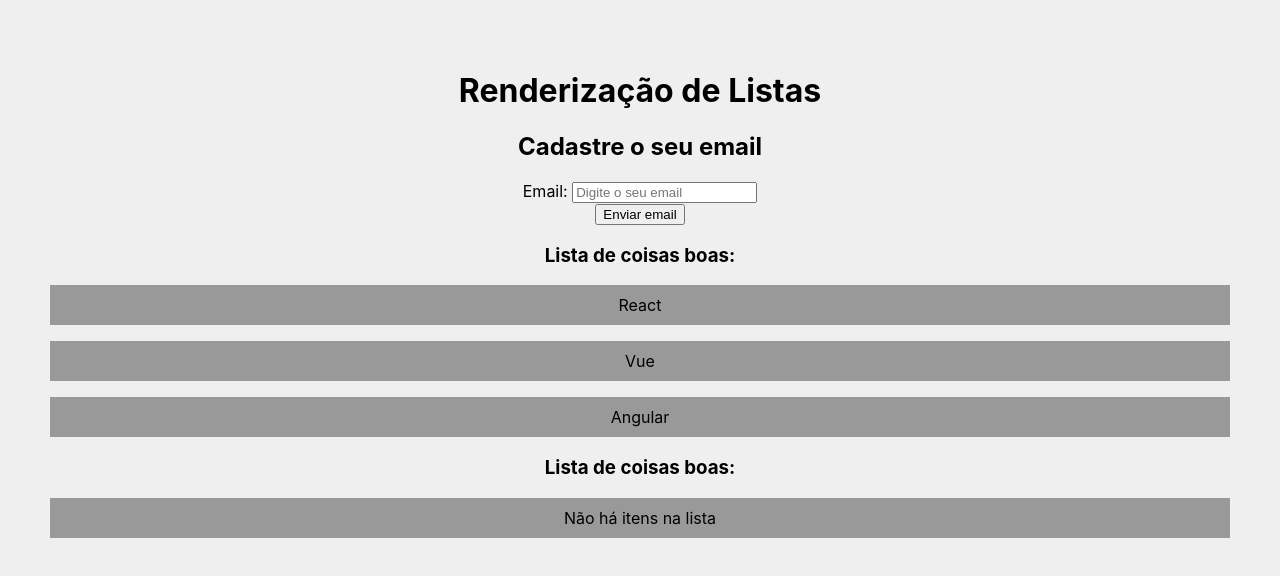
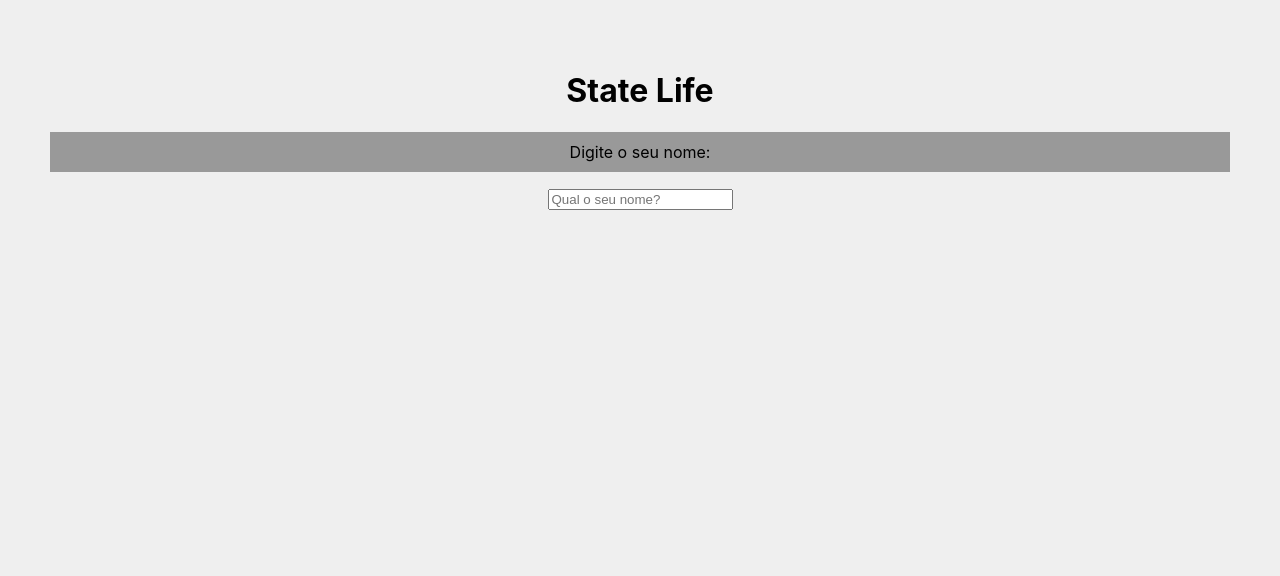
Before and after one commit to fennder/projetoNode, a React (Create React App) app: page / in a window 1280 px wide. Shown: the top 576 px of the page. Built offline with nearby package versions, Linux system fonts and the light colour scheme.

Commit message:
Created file Saudacao,js and SeuNome,js use State Lift update and use data

```diff
--- a/src/App.js
+++ b/src/App.js
@@ -1,6 +1,7 @@
 //import logo from './logo.svg';
+import { useState } from 'react';
 import './App.css';
-import Condicional from './components/Condicional';
+//import Condicional from './components/Condicional';
 
 // Import de componentes criados
 /*import HelloWorld from './components/HelloWorld';
@@ -12,18 +13,17 @@
 //import Evento from './components/Evento'
 //import Form from './components/Form'
 
-import OutraLista from './components/OutraLista';
+import SeuNome from './components/SeuNome'
+import Saudacao from './components/Saudacao'
 
 function App() {
-
-  const meusItens = ['React', 'Vue', 'Angular']
+  const [nome, setNome] = useState()
 
   return(
     <div className='App'>
-      <h1>Renderização de Listas</h1>
-      <Condicional />
-      <OutraLista itens={meusItens} />
-      <OutraLista itens={[]} />
+      <h1>State Life</h1>
+      <SeuNome setNome={setNome}/>
+      <Saudacao nome={nome} />
     </div>
   );
 
--- /dev/null
+++ b/src/components/Saudacao.js
@@ -0,0 +1,12 @@
+function Saudacao({nome}){
+
+    function gerarSaudacao(algumNome){
+        return `Olá, ${algumNome}, tudo bem?`
+    }
+
+    return(
+        <>{nome && <p>{gerarSaudacao(nome)}</p>}</>
+    )
+}
+
+export default Saudacao
--- /dev/null
+++ b/src/components/SeuNome.js
@@ -0,0 +1,14 @@
+function SeuNome({setNome}){
+
+    return(
+        <div>
+            <p>Digite o seu nome:</p>
+            <input
+            type="text"
+            placeholder="Qual o seu nome?"
+            onChange={(e) => setNome(e.target.value)}/>
+        </div>
+    )
+}
+
+export default SeuNome
```
